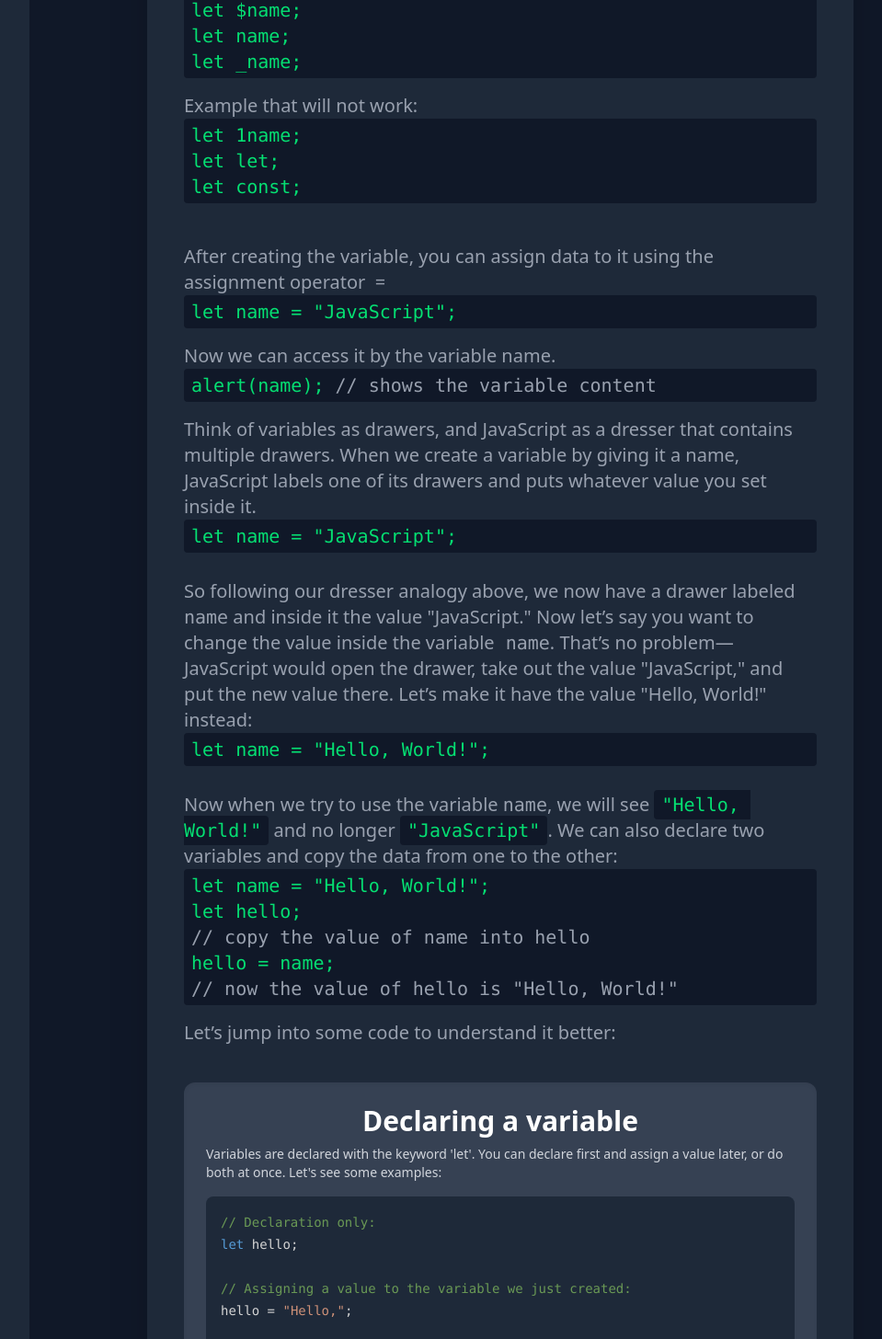
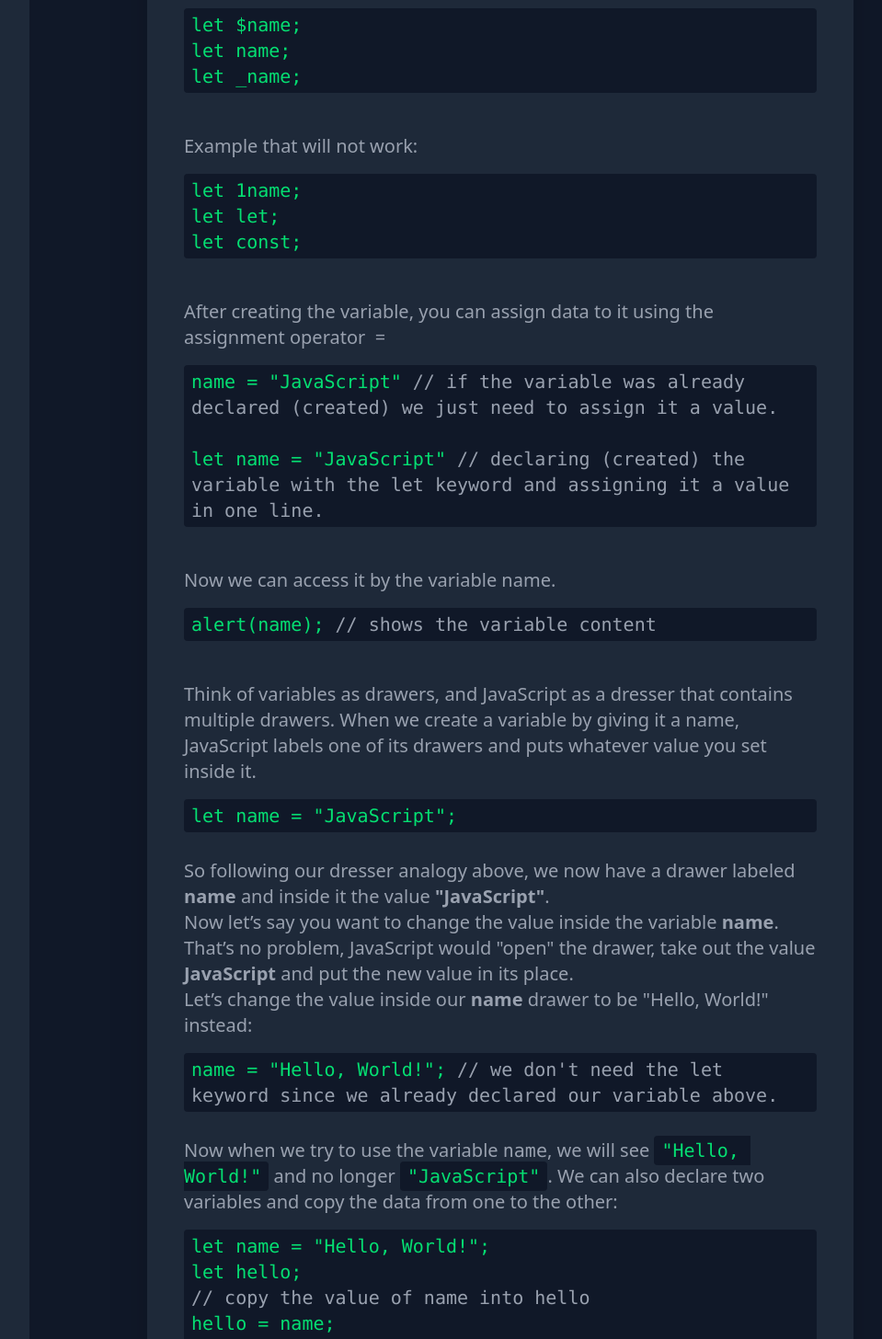
Before and after one commit to laraIsmael/JS-journey, a React (Vite) app in the folder JavaScript Journey/: page /variables in a window 1280 px wide. Shown: the part 751-2207 px from the top of the page at 92% size, without its empty margins (224-1183 px from the left). Built offline with nearby package versions, Linux system fonts and the light colour scheme.

Commit message:
finished variable component and separeted the popup keywords list to be it'sown compoennt

```diff
--- /dev/null
+++ b/JavaScript Journey/src/components/Module1/jsReservedKeywords.tsx
@@ -0,0 +1,146 @@
+type ReservedKeywordPopUpProps = {
+  onClose: () => void;
+};
+
+export default function ReservedKeywordPopUp({
+  onClose,
+}: ReservedKeywordPopUpProps) {
+  const reservedKeywords = [
+    "break",
+    "case",
+    "catch",
+    "class",
+    "const",
+    "continue",
+    "debugger",
+    "default",
+    "delete",
+    "do",
+    "else",
+    "export",
+    "extends",
+    "finally",
+    "for",
+    "function",
+    "if",
+    "import",
+    "in",
+    "instanceof",
+    "new",
+    "return",
+    "super",
+    "switch",
+    "this",
+    "throw",
+    "try",
+    "typeof",
+    "var",
+    "void",
+    "while",
+    "with",
+    "let",
+    "yield",
+    "await",
+  ];
+
+  const reservedLiterals = ["null", "true", "false"];
+
+  const futureReserved = [
+    "enum",
+    "implements",
+    "interface",
+    "package",
+    "private",
+    "protected",
+    "public",
+    "static",
+  ];
+
+  return (
+    <div className="fixed inset-0 bg-black bg-opacity-50 flex items-center justify-center z-50">
+      <div className="bg-gray-800 rounded-2xl shadow-xl p-6 max-w-2xl w-full overflow-y-auto max-h-[90vh]">
+        {/* Header with Title + Close Button */}
+        <div className="flex justify-between items-center mb-4">
+          <h2 className="text-2xl font-bold text-green-400">
+            Reserved Words in JavaScript
+          </h2>
+          <button
+            onClick={onClose}
+            className="px-3 py-1 bg-green-600 hover:bg-green-700 rounded-lg font-semibold text-white transition-colors duration-200"
+          >
+            ✕
+          </button>
+        </div>
+        <p className="text-gray-300 mb-6">
+          In JavaScript, there are several words that have a special meaning to
+          the language's interpreter and cannot be used as variable names. If
+          you try to use one of these words, you'll get a syntax error.
+        </p>
+
+        {/* Reserved Keywords */}
+        <h3 className="text-xl font-semibold text-green-300 mb-2">
+          Reserved Keywords
+        </h3>
+        <p className="text-gray-400 mb-4">
+          These are words with a specific purpose, such as defining variables or
+          controlling the flow of a program.
+        </p>
+        <div className="grid grid-cols-2 sm:grid-cols-3 gap-2 mb-6 text-gray-300 font-mono">
+          {reservedKeywords.map((word) => (
+            <span
+              key={word}
+              className="bg-gray-900 px-2 py-1 rounded text-center"
+            >
+              {word}
+            </span>
+          ))}
+        </div>
+
+        {/* Reserved Literals */}
+        <h3 className="text-xl font-semibold text-green-300 mb-2">
+          Reserved Literals
+        </h3>
+        <p className="text-gray-400 mb-4">
+          These are words that represent fixed values in the language.
+        </p>
+        <div className="flex gap-2 flex-wrap mb-6 text-gray-300 font-mono">
+          {reservedLiterals.map((word) => (
+            <span key={word} className="bg-gray-900 px-2 py-1 rounded">
+              {word}
+            </span>
+          ))}
+        </div>
+
+        {/* Future Reserved */}
+        <h3 className="text-xl font-semibold text-green-300 mb-2">
+          Future Reserved Keywords
+        </h3>
+        <p className="text-gray-400 mb-4">
+          These words are not currently in use in all JavaScript implementations
+          but are reserved for potential future use. It's a good practice to
+          avoid them to prevent future conflicts.
+        </p>
+        <div className="grid grid-cols-2 sm:grid-cols-3 gap-2 mb-6 text-gray-300 font-mono">
+          {futureReserved.map((word) => (
+            <span
+              key={word}
+              className="bg-gray-900 px-2 py-1 rounded text-center"
+            >
+              {word}
+            </span>
+          ))}
+        </div>
+
+        {/* Close Button */}
+        <div className="flex justify-end mt-6">
+          <button
+            onClick={onClose}
+            className="px-4 py-2 bg-green-600 hover:bg-green-700 rounded-lg font-semibold text-white transition-colors duration-200"
+          >
+            Close
+          </button>
+        </div>
+      </div>
+    </div>
+  );
+}
--- a/JavaScript Journey/src/components/Module1/variables.tsx
+++ b/JavaScript Journey/src/components/Module1/variables.tsx
@@ -1,60 +1,10 @@
 import { useState } from "react";
 import NavigationButtons from "../NavigatorButtons";
 import CodeBlock from "../codeBlock";
+import ReservedKeywordPopUp from "./jsReservedKeywords";
 
 export default function Variables() {
   const [showKeywords, setShowKeywords] = useState(false);
-
-  const reservedKeywords = [
-    "break",
-    "case",
-    "catch",
-    "class",
-    "const",
-    "continue",
-    "debugger",
-    "default",
-    "delete",
-    "do",
-    "else",
-    "export",
-    "extends",
-    "finally",
-    "for",
-    "function",
-    "if",
-    "import",
-    "in",
-    "instanceof",
-    "new",
-    "return",
-    "super",
-    "switch",
-    "this",
-    "throw",
-    "try",
-    "typeof",
-    "var",
-    "void",
-    "while",
-    "with",
-    "let",
-    "yield",
-    "await",
-  ];
-
-  const reservedLiterals = ["null", "true", "false"];
-
-  const futureReserved = [
-    "enum",
-    "implements",
-    "interface",
-    "package",
-    "private",
-    "protected",
-    "public",
-    "static",
-  ];
 
   const letTitle = "Declaring a variable";
   const letDescription = `Variables are declared with the keyword 'let'. You can declare first and assign a value later, or do both at once. Let's see some examples:`;
@@ -132,102 +82,14 @@ console.log(name, admin);
                 onClick={() => setShowKeywords(true)}
                 className="px-5 py-2 bg-green-600 hover:bg-green-700 rounded-lg font-semibold text-white transition-colors duration-200"
               >
-                Keyword List
+                Reserved Keyword List
               </button>
             </div>
             {/* Popup Modal */}
             {showKeywords && (
-              <div className="fixed inset-0 bg-black bg-opacity-50 flex items-center justify-center z-50">
-                <div className="bg-gray-800 rounded-2xl shadow-xl p-6 max-w-2xl w-full overflow-y-auto max-h-[90vh]">
-                  {/* Header with Title + Close Button */}
-                  <div className="flex justify-between items-center mb-4">
-                    <h2 className="text-2xl font-bold text-green-400">
-                      Reserved Words in JavaScript
-                    </h2>
-                    <button
-                      onClick={() => setShowKeywords(false)}
-                      className="px-3 py-1 bg-green-600 hover:bg-green-700 rounded-lg font-semibold text-white transition-colors duration-200"
-                    >
-                      ✕
-                    </button>
-                  </div>
-                  <p className="text-gray-300 mb-6">
-                    In JavaScript, there are several words that have a special
-                    meaning to the language's interpreter and cannot be used as
-                    variable names. If you try to use one of these words, you'll
-                    get a syntax error.
-                  </p>
+              <ReservedKeywordPopUp onClose={() => setShowKeywords(false)} />
+            )}
 
-                  {/* Reserved Keywords */}
-                  <h3 className="text-xl font-semibold text-green-300 mb-2">
-                    Reserved Keywords
-                  </h3>
-                  <p className="text-gray-400 mb-4">
-                    These are words with a specific purpose, such as defining
-                    variables or controlling the flow of a program.
-                  </p>
-                  <div className="grid grid-cols-2 sm:grid-cols-3 gap-2 mb-6 text-gray-300 font-mono">
-                    {reservedKeywords.map((word) => (
-                      <span
-                        key={word}
-                        className="bg-gray-900 px-2 py-1 rounded text-center"
-                      >
-                        {word}
-                      </span>
-                    ))}
-                  </div>
-
-                  {/* Reserved Literals */}
-                  <h3 className="text-xl font-semibold text-green-300 mb-2">
-                    Reserved Literals
-                  </h3>
-                  <p className="text-gray-400 mb-4">
-                    These are words that represent fixed values in the language.
-                  </p>
-                  <div className="flex gap-2 flex-wrap mb-6 text-gray-300 font-mono">
-                    {reservedLiterals.map((word) => (
-                      <span
-                        key={word}
-                        className="bg-gray-900 px-2 py-1 rounded"
-                      >
-                        {word}
-                      </span>
-                    ))}
-                  </div>
-
-                  {/* Future Reserved */}
-                  <h3 className="text-xl font-semibold text-green-300 mb-2">
-                    Future Reserved Keywords
-                  </h3>
-                  <p className="text-gray-400 mb-4">
-                    These words are not currently in use in all JavaScript
-                    implementations but are reserved for potential future use.
-                    It's a good practice to avoid them to prevent future
-                    conflicts.
-                  </p>
-                  <div className="grid grid-cols-2 sm:grid-cols-3 gap-2 mb-6 text-gray-300 font-mono">
-                    {futureReserved.map((word) => (
-                      <span
-                        key={word}
-                        className="bg-gray-900 px-2 py-1 rounded text-center"
-                      >
-                        {word}
-                      </span>
-                    ))}
-                  </div>
-
-                  {/* Close Button */}
-                  <div className="flex justify-end mt-6">
-                    <button
-                      onClick={() => setShowKeywords(false)}
-                      className="px-4 py-2 bg-green-600 hover:bg-green-700 rounded-lg font-semibold text-white transition-colors duration-200"
-                    >
-                      Close
-                    </button>
-                  </div>
-                </div>
-              </div>
-            )}
             <p className="whitespace-pre-wrap">
               {"\n\n"}
               To declare a variable, use the keyword{"  "}
@@ -239,15 +101,16 @@ console.log(name, admin);
               {"\n\n"}
               Example that will work:
             </p>
-            <code className="bg-gray-900 px-2 py-1 rounded text-green-400 font-mono block whitespace-pre">
+            <code className="mt-4 bg-gray-900 px-2 py-1 rounded text-green-400 font-mono block whitespace-pre">
               let $name;
               {"\n"}let name;
               {"\n"}let _name;
             </code>
             <p className="whitespace-pre-wrap mt-4">
+              {"\n"}
               Example that will not work:
             </p>
-            <code className="bg-gray-900 px-2 py-1 rounded text-green-400 font-mono block whitespace-pre">
+            <code className="mt-4 bg-gray-900 px-2 py-1 rounded text-green-400 font-mono block whitespace-pre">
               let 1name;
               {"\n"}let let;
               {"\n"}let const;
@@ -256,37 +119,55 @@ console.log(name, admin);
               {"\n"}After creating the variable, you can assign data to it using
               the assignment operator{"  "}=
             </p>
-            <code className="bg-gray-900 px-2 py-1 rounded text-green-400 font-mono block whitespace-pre">
-              let name = "JavaScript";
+            <code className="mt-4 bg-gray-900 px-2 py-1 rounded text-green-400 font-mono block whitespace-pre-wrap">
+              <span className="text-green-400">name = "JavaScript" </span>
+              <span className="text-gray-400">
+                // if the variable was already declared (created) we just need
+                to assign it a value.
+              </span>
+              {"\n\n"}
+              <span className="text-green-400">let name = "JavaScript" </span>
+              <span className="text-gray-400">
+                // declaring (created) the variable with the let keyword and
+                assigning it a value in one line.
+              </span>
             </code>
             <p className="whitespace-pre-wrap mt-4">
+              {"\n"}
               Now we can access it by the variable name.
             </p>
-            <code className="bg-gray-900 px-2 py-1 rounded font-mono block whitespace-pre">
+            <code className="mt-4 bg-gray-900 px-2 py-1 rounded font-mono block whitespace-pre">
               <span className="text-green-400">alert(name);</span>{" "}
               <span className="text-gray-400">
                 // shows the variable content
               </span>
             </code>
             <p className="whitespace-pre-wrap mt-4">
+              {"\n"}
               Think of variables as drawers, and JavaScript as a dresser that
               contains multiple drawers. When we create a variable by giving it
               a name, JavaScript labels one of its drawers and puts whatever
               value you set inside it.
               <br />
-              <code className="bg-gray-900 px-2 py-1 rounded text-green-400 font-mono block whitespace-pre">
+              <code className="mt-4 bg-gray-900 px-2 py-1 rounded text-green-400 font-mono block whitespace-pre">
                 let name = "JavaScript";
               </code>
               <br />
               So following our dresser analogy above, we now have a drawer
-              labeled <code>name</code> and inside it the value "JavaScript."
-              Now let’s say you want to change the value inside the variable
-              <code> name</code>. That’s no problem—JavaScript would open the
-              drawer, take out the value "JavaScript," and put the new value
-              there. Let’s make it have the value "Hello, World!" instead:
+              labeled <strong>name</strong> and inside it the value{" "}
+              <strong>"JavaScript"</strong>.{"\n"}Now let’s say you want to
+              change the value inside the variable <strong>name</strong>. That’s
+              no problem, JavaScript would "open" the drawer, take out the value
+              <strong> JavaScript</strong> and put the new value in its place.
+              {"\n"}Let’s change the value inside our <strong>name</strong>{" "}
+              drawer to be "Hello, World!" instead:
               <br />
-              <code className="bg-gray-900 px-2 py-1 rounded text-green-400 font-mono block whitespace-pre">
-                let name = "Hello, World!";
+              <code className="mt-4 bg-gray-900 px-2 py-1 rounded font-mono block whitespace-pre-wrap">
+                <span className="text-green-400">name = "Hello, World!";</span>{" "}
+                <span className="text-gray-400">
+                  // we don't need the let keyword since we already declared our
+                  variable above.
+                </span>
               </code>
               <br />
               Now when we try to use the variable <code>name</code>, we will see{" "}
@@ -299,7 +180,7 @@ console.log(name, admin);
               </code>
               . We can also declare two variables and copy the data from one to
               the other:
-              <code className="bg-gray-900 px-2 py-1 rounded text-green-400 font-mono block whitespace-pre">
+              <code className="mt-4 bg-gray-900 px-2 py-1 rounded text-green-400 font-mono block whitespace-pre">
                 <span className="text-green-400">
                   let name = "Hello, World!";
                   {"\n"}
--- a/JavaScript Journey/src/components/codeBlock.tsx
+++ b/JavaScript Journey/src/components/codeBlock.tsx
@@ -77,13 +77,11 @@ export default function CodeBlock({
   };
 
   return (
-    <section className="mb-10 bg-gray-700 p-6 rounded-xl shadow-inner">
+    <section className="mb-10 bg-gray-700 p-6 rounded-xl shadow-inner text-base sm:text-lg">
       <h2 className="flex justify-center text-2xl sm:text-3xl font-bold text-white mb-2">
         {title}
       </h2>
-      <p className="text-gray-300 text-sm whitespace-pre-wrap mb-4">
-        {description}
-      </p>
+      <p className="text-gray-300 whitespace-pre-wrap mb-4">{description}</p>
 
       {/* Editable code area */}
       <Editor
@@ -100,14 +98,14 @@ export default function CodeBlock({
               margin: 0,
             }}
             codeTagProps={{
-              className: "font-mono text-sm leading-6",
+              className: "font-mono text-lg leading-6",
             }}
           >
             {code}
           </SyntaxHighlighter>
         )}
         padding={16}
-        className="rounded-lg bg-gray-800 font-mono text-sm leading-6 text-gray-100"
+        className="rounded-lg bg-gray-800 font-mono leading-6 text-gray-100"
       />
 
       {/* Controls */}
```
